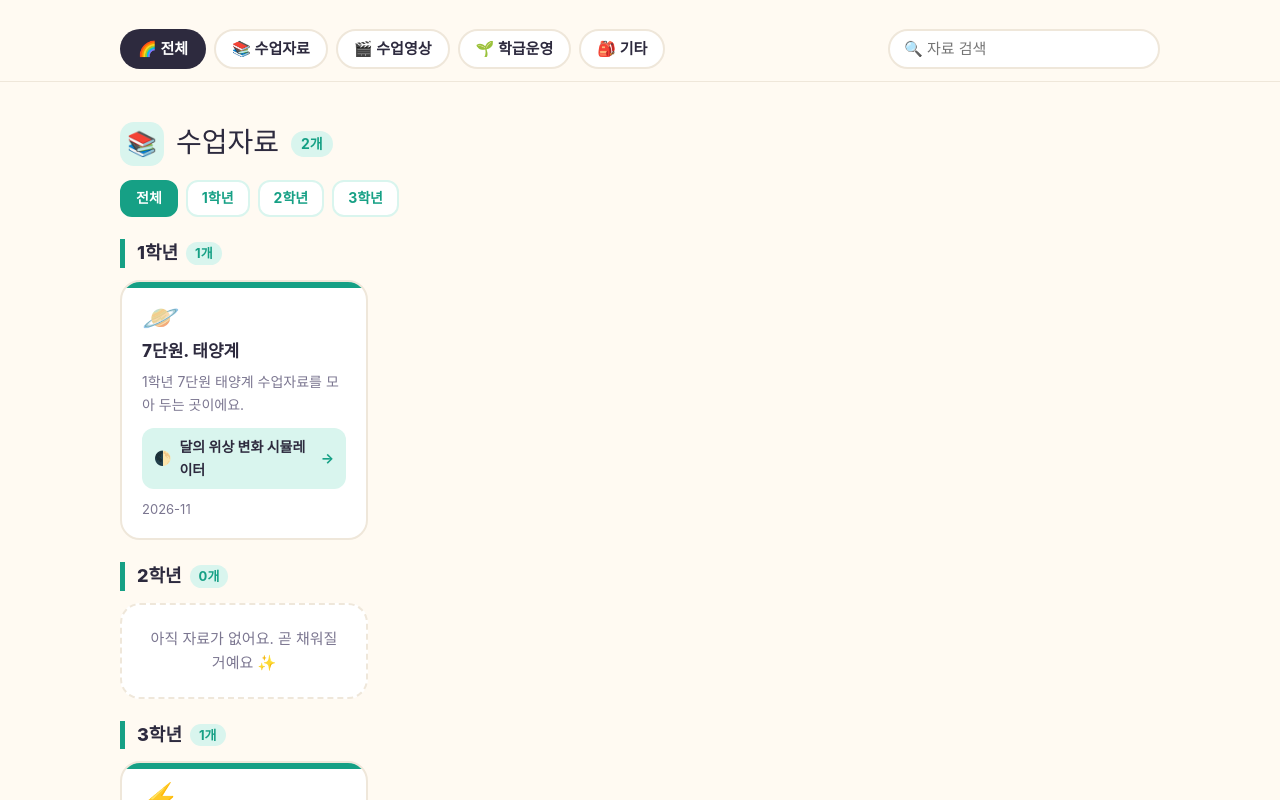
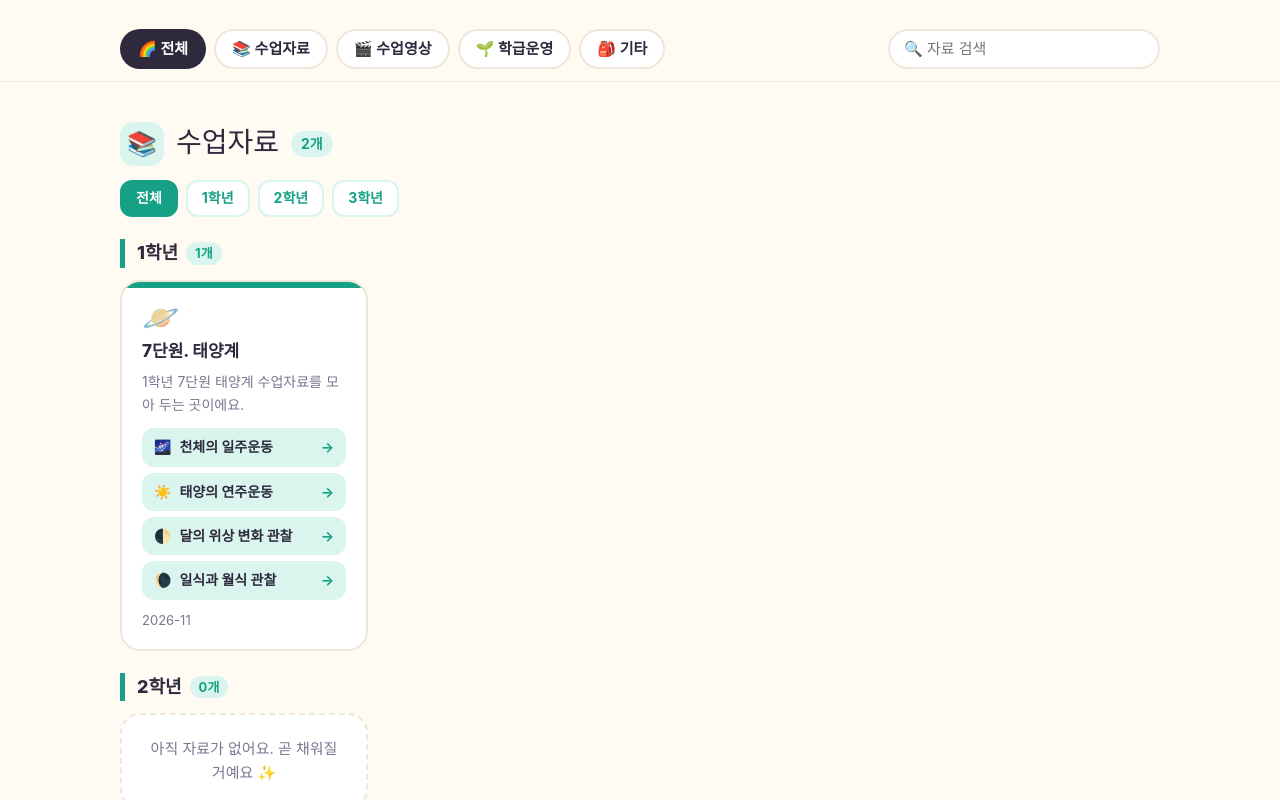
Before and after one commit to chemistryfairy/chemistryfairy.github.io, a plain HTML site: page index.html in a window 1280 px wide. Shown: the part 455-1255 px from the top of the page. Drawn offline with Linux system fonts and the light colour scheme; a web font is replaced by a local one.

Commit message:
Update index.html

```diff
--- a/index.html
+++ b/index.html
@@ -150,7 +150,10 @@ const items = [
     link: "",
     emoji: "🪐",
     children: [
-      { title: "달의 위상 변화 시뮬레이터", link: "moon-phase.html", emoji: "🌓" },
+      { title: "천체의 일주운동", link: "https://dajihoya.github.io/scienceclass/earth-science/diurnal.html", emoji: "🌌" },
+      { title: "태양의 연주운동", link: "https://dajihoya.github.io/scienceclass/earth-science/sun-annual.html", emoji: "☀️" },
+      { title: "달의 위상 변화 관찰", link: "moon-phase.html", emoji: "🌓" },
+      { title: "일식과 월식 관찰", link: "https://dajihoya.github.io/scienceclass/earth-science/eclipse.html", emoji: "🌘" },
     ]
   },
   {
```
